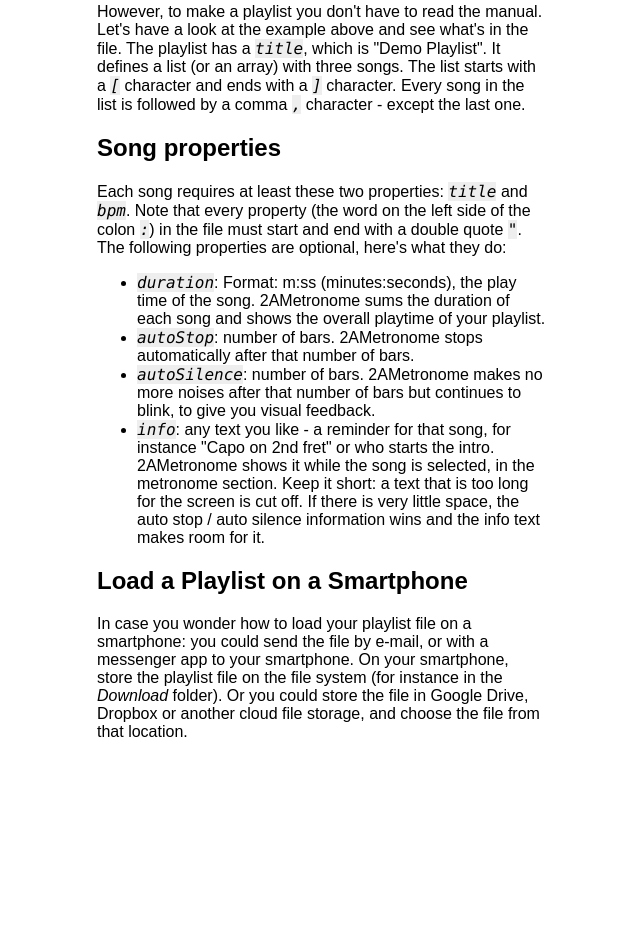
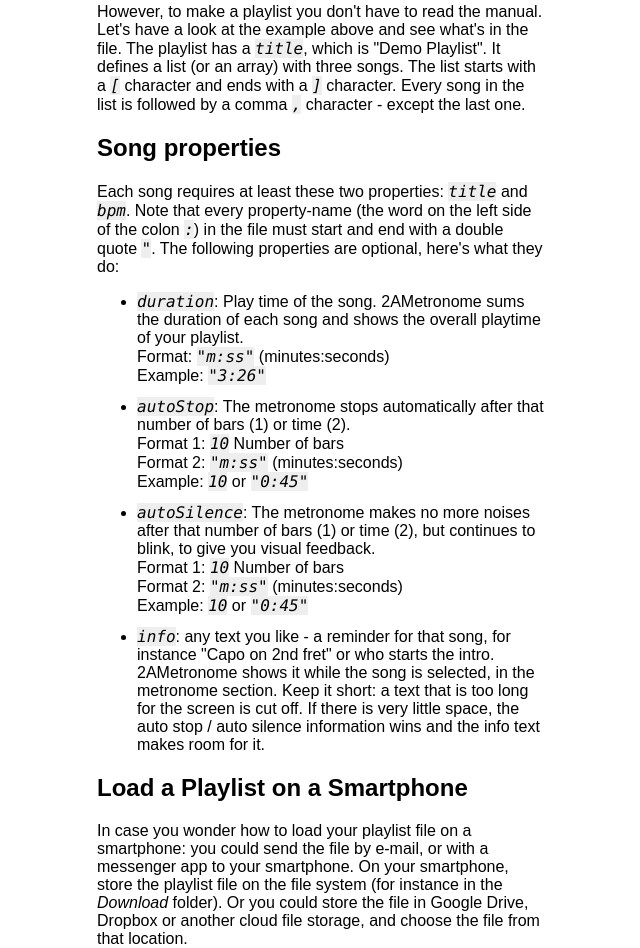
Before and after one commit to awegmueller/2ametronome, a website: page src/howto-playlist.html in a window 1280 px wide. Shown: the part 963-1911 px from the top of the page, without its empty margins (318-958 px from the left). Before the commit the page ends 1704 px from the top, so only its background shows below. Drawn offline with Linux system fonts and the light colour scheme.

Commit message:
Duration in bars or seconds

```diff
--- a/src/howto-playlist.html
+++ b/src/howto-playlist.html
@@ -43,7 +43,7 @@
     {
       "title": "Silent Symphony",
       "bpm": 72,
-      "autoSilence": 10,
+      "autoSilence": "0:45",
       "duration": "3:31"
     }
   ]
@@ -74,21 +74,26 @@
     <h2>Song properties</h2>
 
     <p>Each song requires at least these two properties: <span class="keyword">title</span> and
-        <span class="keyword">bpm</span>. Note that every property (the word on the left side of the colon
-        <span class="keyword">:</span>) in the file must start and end with a double quote <span
-                class="keyword">"</span>.
-        The following properties are optional, here's what they do:
-    </p>
-    <ul>
-        <li><span class="keyword">duration</span>: Format: m:ss (minutes:seconds), the play time of the song.
-            2AMetronome
-            sums the duration of each song and shows the overall playtime of your playlist.
+      <span class="keyword">bpm</span>. Note that every property-name (the word on the left side of the colon
+      <span class="keyword">:</span>) in the file must start and end with a double quote <span class="keyword">"</span>.
+      The following properties are optional, here's what they do:
+      <ul>
+        <li><span class="keyword">duration</span>: Play time of the song. 2AMetronome
+          sums the duration of each song and shows the overall playtime of your playlist.<br>
+          Format: <span class="keyword">"m:ss"</span> (minutes:seconds)<br>
+          Example: <span class="keyword">"3:26"</span>
         </li>
-        <li><span class="keyword">autoStop</span>: number of bars. 2AMetronome stops automatically after that number of
-            bars.
+        <li><span class="keyword">autoStop</span>: The metronome stops automatically after that number of
+          bars (1) or time (2).<br>
+          Format 1: <span class="keyword">10</span> Number of bars<br>
+          Format 2: <span class="keyword">"m:ss"</span> (minutes:seconds)<br>
+          Example: <span class="keyword">10</span> or <span class="keyword">"0:45"</span>
         </li>
-        <li><span class="keyword">autoSilence</span>: number of bars. 2AMetronome makes no more noises after that number
-            of bars but continues to blink, to give you visual feedback.
+        <li><span class="keyword">autoSilence</span>: The metronome makes no more noises after that number
+          of bars (1) or time (2), but continues to blink, to give you visual feedback.<br>
+          Format 1: <span class="keyword">10</span> Number of bars<br>
+          Format 2: <span class="keyword">"m:ss"</span> (minutes:seconds)<br>
+          Example: <span class="keyword">10</span> or <span class="keyword">"0:45"</span>
         </li>
         <li><span class="keyword">info</span>: any text you like - a reminder for that song, for instance
             "Capo on 2nd fret" or who starts the intro. 2AMetronome shows it while the song is selected,
--- a/src/metro.css
+++ b/src/metro.css
@@ -356,6 +356,9 @@ pre {
     background-color: #eee;
     font-family: Consolas, monospace;
 }
+li {
+    margin-bottom: 12px;
+}
 
 /* ---- MEDIA QUERIES ---- */
 
```
Also changed, not shown: src/metro.js (+28 -6 lines).
